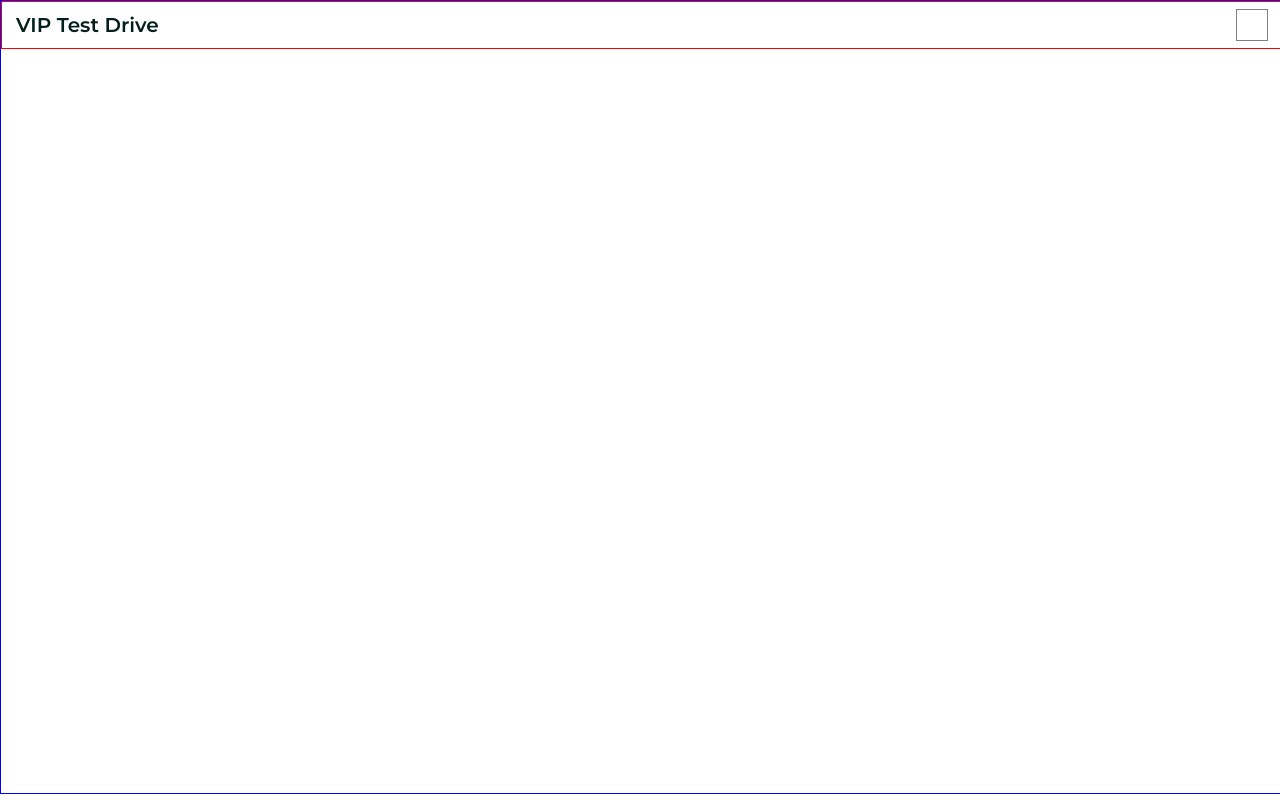
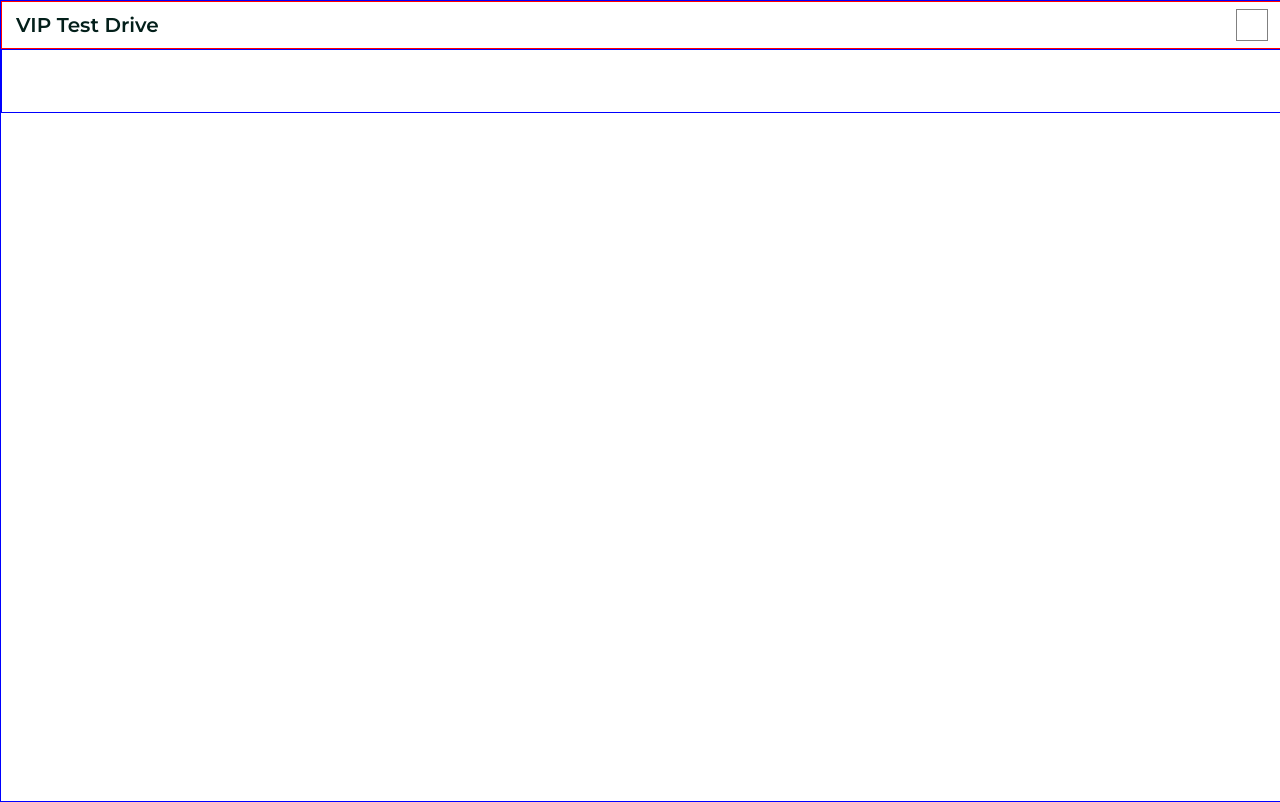
Before and after one commit to snowdamiz/dcmc-form-2, a React (Create React App) app: page / in a window 1280 px wide. Built offline with nearby package versions, Linux system fonts and the light colour scheme.

Commit message:
refactor and nav init

```diff
--- a/src/App.js
+++ b/src/App.js
@@ -1,15 +1,20 @@
-import React from 'react';
+import React, { useState, useEffect } from 'react';
 import './reset.css';
-import Header from './components/header/header';
-
-import { AppWrap } from './appStyles';
+import Vehicle from './components/vehicle/vehicle';
 
 function App() {
-  return (
-    <AppWrap>
-      <Header />
-    </AppWrap>
-  );
+  const [page, setPage] = useState(1);
+
+  switch (page) {
+    case(1):
+      return <Vehicle />
+    case(2):
+      return <Vehicle />
+    case(3):
+      return <Vehicle />
+    case(4):
+      return <Vehicle />
+  }
 }
 
 export default App;
--- /dev/null
+++ b/src/components/nav/nav.js
@@ -0,0 +1,14 @@
+import React from 'react';
+import {
+    NavWrap
+} from './navStyles';
+
+function Nav () {
+    return (
+        <NavWrap>
+
+        </NavWrap>
+    )
+}
+
+export default Nav;
--- /dev/null
+++ b/src/components/nav/navStyles.js
@@ -0,0 +1,8 @@
+import styled from 'styled-components';
+import { fonts, colors, media } from '../../vars';
+
+export const NavWrap = styled.nav`
+    width: 100%;
+    height: 62px;
+    border: 1px solid blue;
+`;
--- /dev/null
+++ b/src/components/vehicle/vehicle.js
@@ -0,0 +1,18 @@
+import React from 'react';
+import Header from '../header/header';
+import Nav from '../nav/nav';
+
+import {
+    VehicleWrap
+} from './vehicleStyles';
+
+function Vehicle () {
+    return (
+        <VehicleWrap>
+            <Header />
+            <Nav />
+        </VehicleWrap>
+    )
+}
+
+export default Vehicle;
--- /dev/null
+++ b/src/components/vehicle/vehicleStyles.js
@@ -0,0 +1,9 @@
+import styled from 'styled-components';
+import { fonts, colors, media } from '../../vars';
+
+export const VehicleWrap = styled.section`
+    width: 100%;
+    height: 100vh;
+    border: 1px solid blue;
+    position: absolute;
+`;
```
